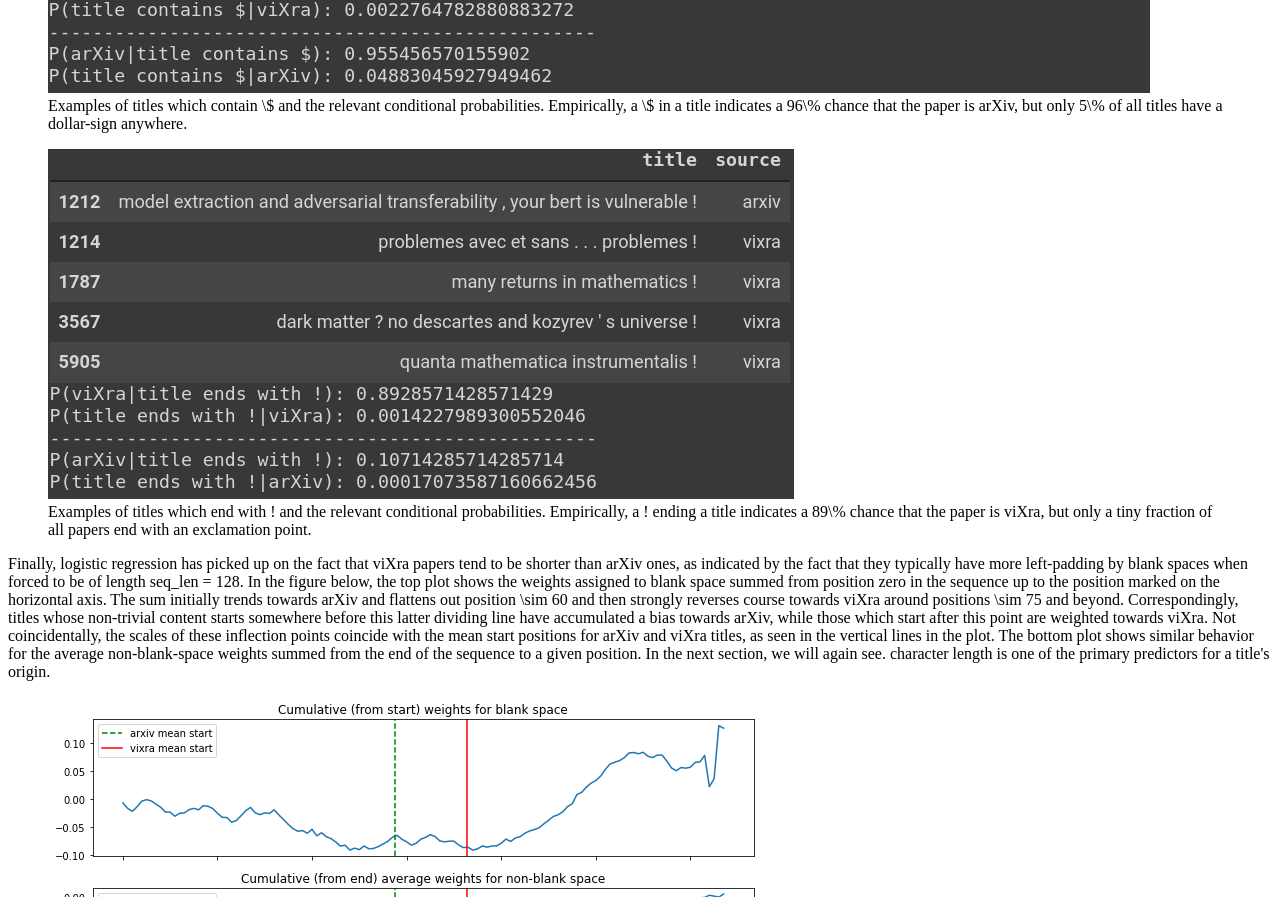
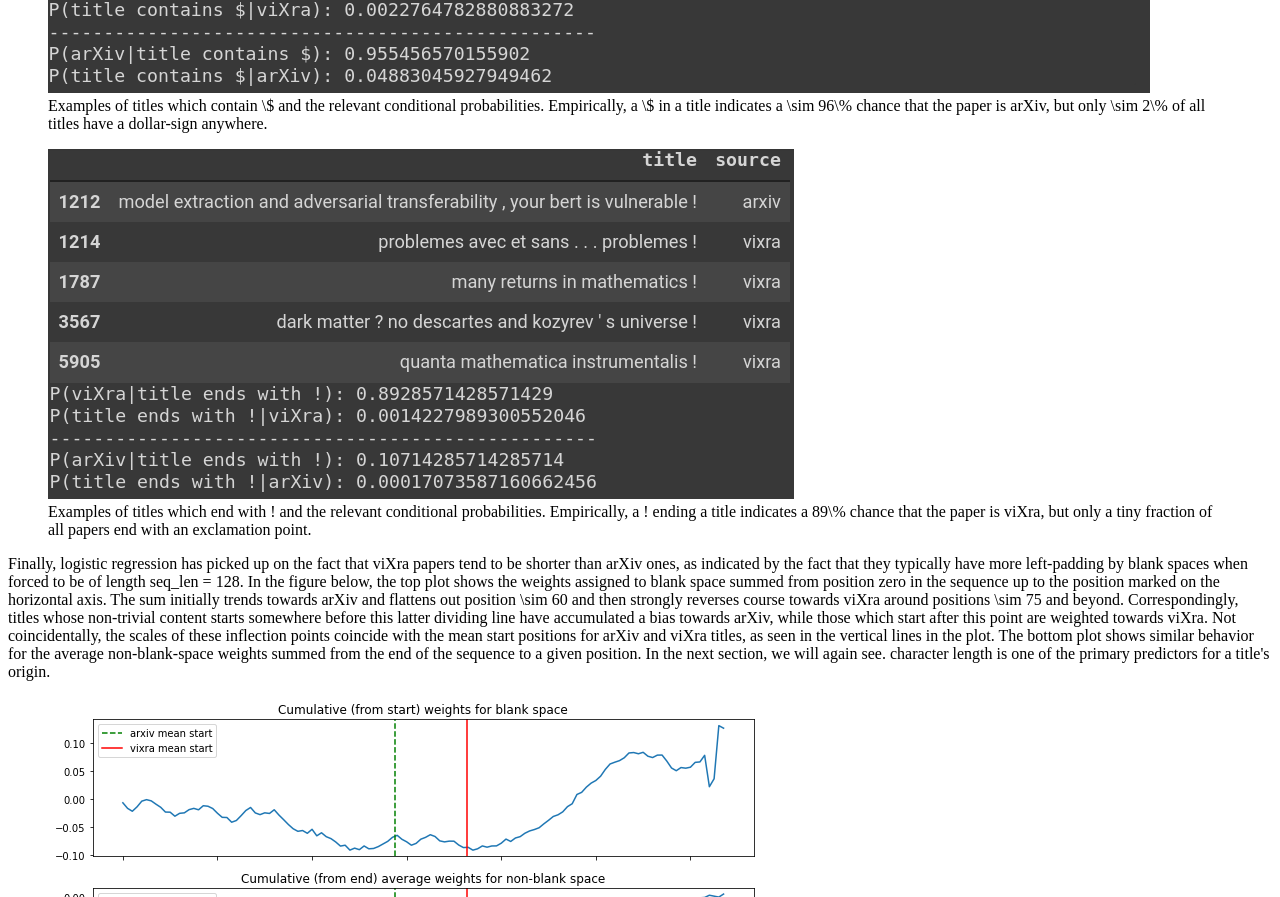
Before and after one commit to garrett361/arxiv-vixra-baseline-models, a plain HTML site: page src/index.ejs in a window 1280 px wide. Shown: the part 3229-4126 px from the top of the page. Drawn offline with nearby package versions, Linux system fonts and the light colour scheme; files that its build step writes are made by us from their sources; a script that the page names is missing; files whose address does not match are found by name.

Commit message:
Fixed error in percentage calculation

```diff
--- a/src/index.ejs
+++ b/src/index.ejs
@@ -249,8 +249,8 @@
       <figcaption>
         Examples of titles which contain <d-math>\$</d-math> and the relevant conditional probabilities. Empirically,
         a
-        <d-math>\$</d-math> in a title indicates a <d-math>96\%</d-math> chance that the paper is arXiv, but only
-        <d-math>5\%</d-math> of all titles have a dollar-sign anywhere.
+        <d-math>\$</d-math> in a title indicates a <d-math>\sim 96\%</d-math> chance that the paper is arXiv, but only
+        <d-math>\sim 2\%</d-math> of all titles have a dollar-sign anywhere.
       </figcaption>
     </figure>
 
```
Also changed, not shown: index.html.
